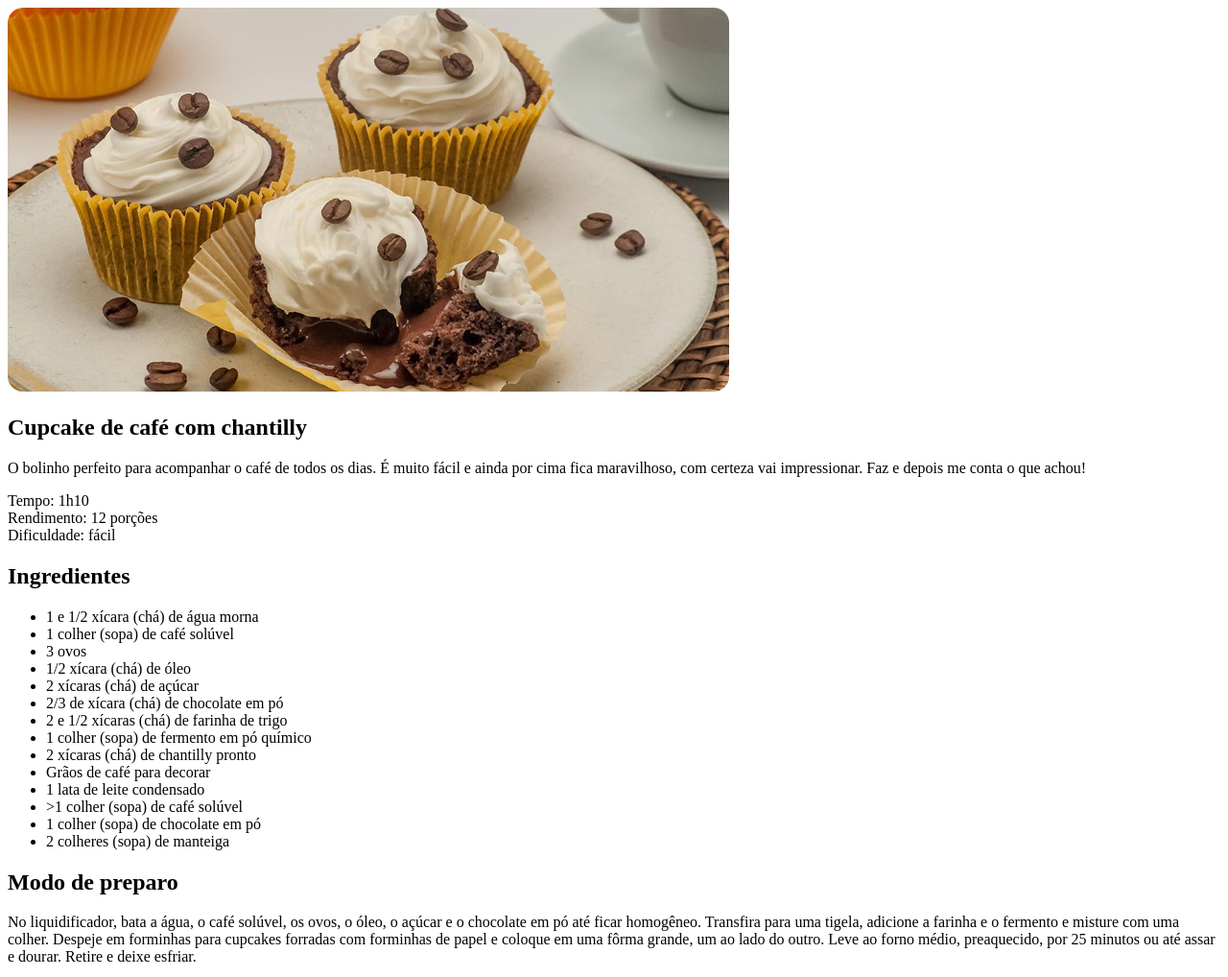
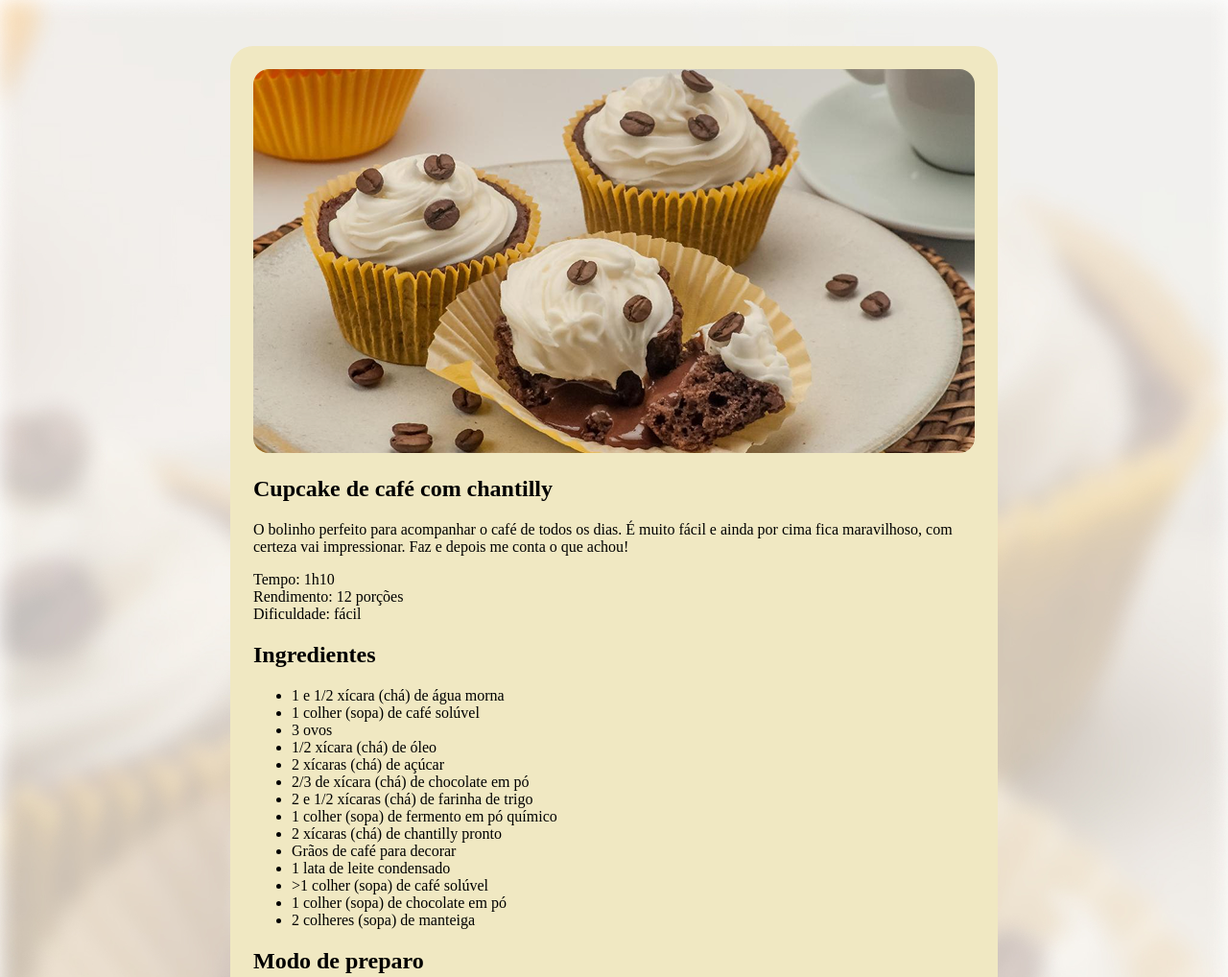
Before and after one commit to LucasMelodevs/Pagina-Receita-Rock, a plain HTML site: page index.html in a window 1280 px wide. Shown: the top 1018 px of the page at 96% size. Drawn offline with Linux system fonts and the light colour scheme.

Commit message:
Imagem de fundo

```diff
--- a/style.css
+++ b/style.css
@@ -1,3 +1,19 @@
+body{
+
+    background-image: url(assets/bg-image.jpg);
+    background-size: cover;
+}
+
+#pagina{
+box-sizing: border-box;
+width:800px;
+padding: 24px;
+background-color: #F0E8C2;
+border-radius: 24px;
+margin: 48px auto;
+
+
+}
 img {
 
     border-radius: 16px;
```
Also changed, not shown: index.html (+2 -2 lines).
